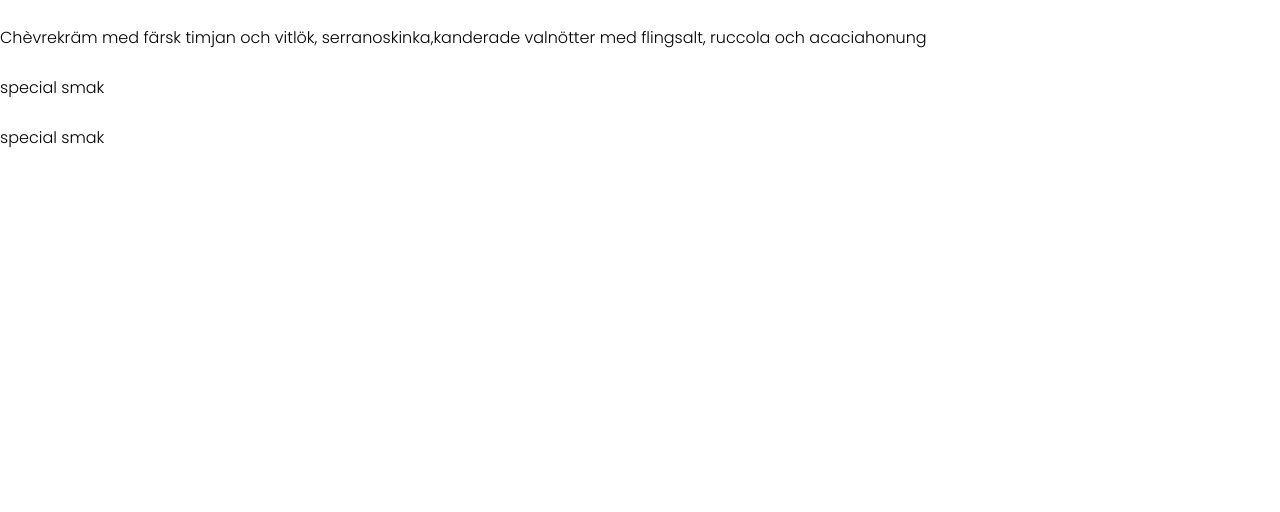
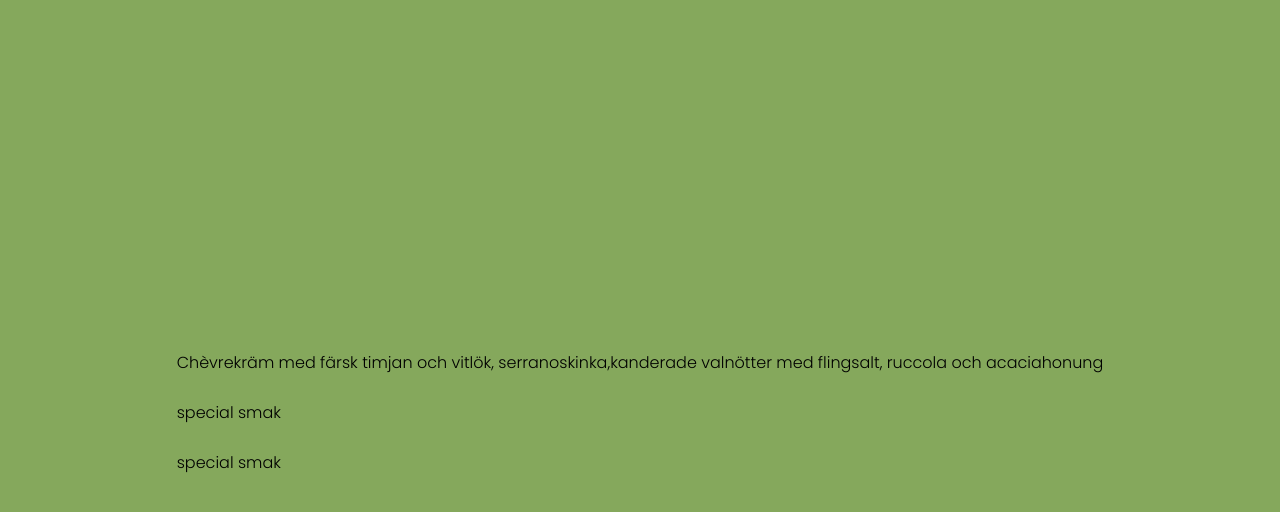
Before and after one commit to Gdansklol/carousel-01, a React (Create React App) app: page / in a window 1280 px wide. Shown: the top 512 px of the page. Built offline with nearby package versions, Linux system fonts and the light colour scheme.

Commit message:
huh were is ex1.svg?

```diff
--- a/src/index.css
+++ b/src/index.css
@@ -6,7 +6,14 @@ body {
   font-family: 'Poppins', sans-serif
 }
 
-
+.App {
+  display: flex;
+  justify-content: center;
+  flex-direction: column;
+  align-items: center;
+  height: 100vh;
+  background-color: #85a85c;
+}
 
 
 
--- a/src/index.js
+++ b/src/index.js
@@ -6,7 +6,7 @@ import App from './App';
 
 const root = ReactDOM.createRoot(document.getElementById('root'));
 root.render(
-  <React.StrictMode>
+
     <App />
-  </React.StrictMode>
+
 );
```
